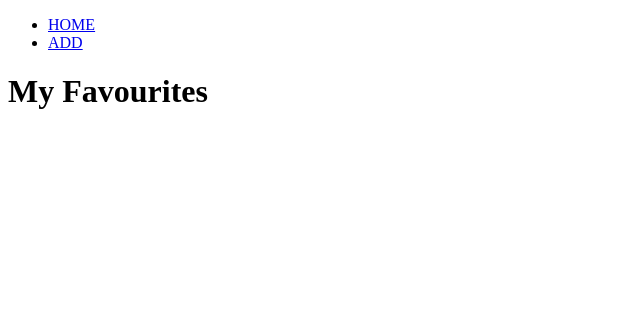
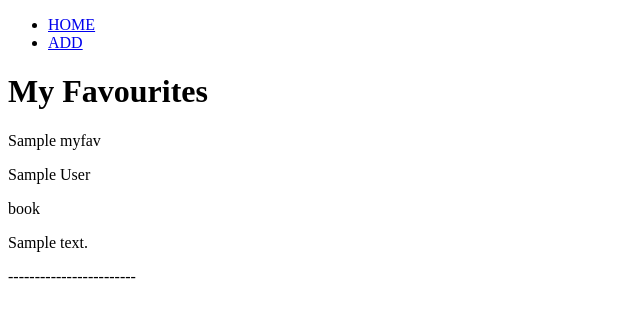
Before and after one commit to MahoMori/my_fav_list, a Django app: page /myfav/ in a window 1280 px wide. Shown: the top 318 px of the page, without its empty margins (0-640 px from the left). Run offline with Django 3.2, Linux system fonts and the light colour scheme; tables that the repository leaves empty hold one stand-in row (values such as "Sample post").

Commit message:
added home view feature

```diff
--- a/myfav/models.py
+++ b/myfav/models.py
@@ -1,4 +1,5 @@
 from django.db import models
+# from django.contrib.auth.models import User
 
 # Create your models here.
 
@@ -20,6 +21,7 @@ class Myfav(models.Model):
     genre= models.CharField(max_length=15, choices=genre_choices, default='book')
     # image = models.ImageField(upload_to='images/', blank=True, null=True)
     description= models.TextField(blank=True)
+    # user = models.ForeignKey(User, on_delete=models.CASCADE)
 
     def __str__(self):
         return self.name
--- a/myfav/templates/myfav/myfav.html
+++ b/myfav/templates/myfav/myfav.html
@@ -4,4 +4,18 @@
 <h1 id='username'>{{user.username}}</h1>
 <h1>My Favourites</h1>
 
+<main>
+    {% for myfav in myfavs %}
+
+    <div>
+        <p class="name">{{myfav.name}}</p>
+        <p class="author_or_creator">{{myfav.author_or_creator}}</p>
+        <p class="genre">{{myfav.genre}}</p>
+        <p class='description'>{{myfav.description}}</p>
+        <p>------------------------</p>
+    </div>
+
+    {% endfor %}
+</main>
+
 {% endblock %}
--- a/myfav/views.py
+++ b/myfav/views.py
@@ -1,8 +1,34 @@
-from django.shortcuts import render
+from django.shortcuts import render, redirect
+# from django.contrib.auth.models import User
+from django.db import IntegrityError
+from .forms import MyfavForm
+from .models import Myfav
+
 
 # Create your views here.
 def myfavlist(request):
-    return render(request, 'myfav/myfav.html')
+    myfavs = Myfav.objects.all
+    # myfavs = Myfav.objects.filter(user=request.user)
+    return render(
+        request,
+        'myfav/myfav.html',
+        {'myfavs':myfavs}
+    )
 
 def addfav(request):
-    return render(request, 'myfav/addfav.html')
+    if request.method == 'GET':
+        return render(request, 'myfav/addfav.html', {'form': MyfavForm()})
+    else:
+        try:
+            form = MyfavForm(request.POST)
+            newFav = form.save()
+            return redirect('myfavlist')
+        except ValueError:
+            return render(
+                request,
+                'myfav/addfav.html',
+                {
+                    'form': MyfavForm(),
+                    'error': 'An error occured. Try again.'
+                }
+            )
```
Also changed, not shown: myfav/forms.py (added, +7 -0 lines), myfav/templates/myfav/addfav.html (+7 -0 lines).
